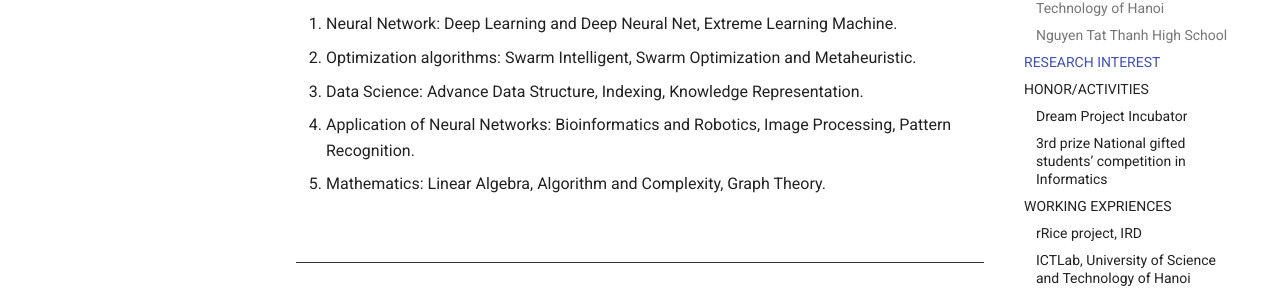
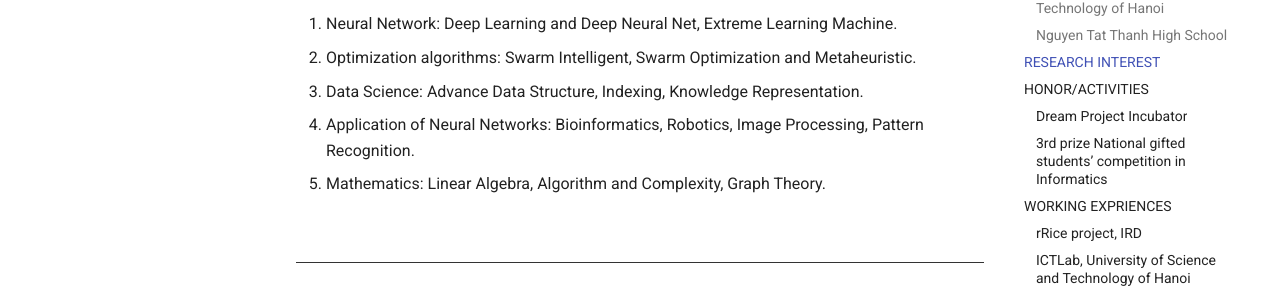
Before and after one commit to lamdv/lamdv.github.io, an MkDocs documentation site: the page built from docs/CV.md, in a window 1280 px wide and 900 px high, scrolled down 882 px. Shown: the part 145-442 px from the top of the window. Built offline with MkDocs 1.6.1 and Material for MkDocs 9.7.7, drawn with Linux system fonts in a browser that asks for light colours; comment, search, counter and statistics services are not loaded; old or Windows-style settings are respelled for this version of MkDocs.

Commit message:
Update CV.md

```diff
--- a/docs/CV.md
+++ b/docs/CV.md
@@ -35,7 +35,7 @@ Sep 2010 - Sep 2013
 1. Neural Network: Deep Learning and Deep Neural Net, Extreme Learning Machine.
 1. Optimization algorithms: Swarm Intelligent, Swarm Optimization and Metaheuristic.
 1. Data Science: Advance Data Structure, Indexing, Knowledge Representation.
-1. Application of Neural Networks: Bioinformatics and Robotics, Image Processing, Pattern Recognition.
+1. Application of Neural Networks: Bioinformatics, Robotics, Image Processing, Pattern Recognition.
 1. Mathematics: Linear Algebra, Algorithm and Complexity, Graph Theory.
 
 &nbsp;
```
